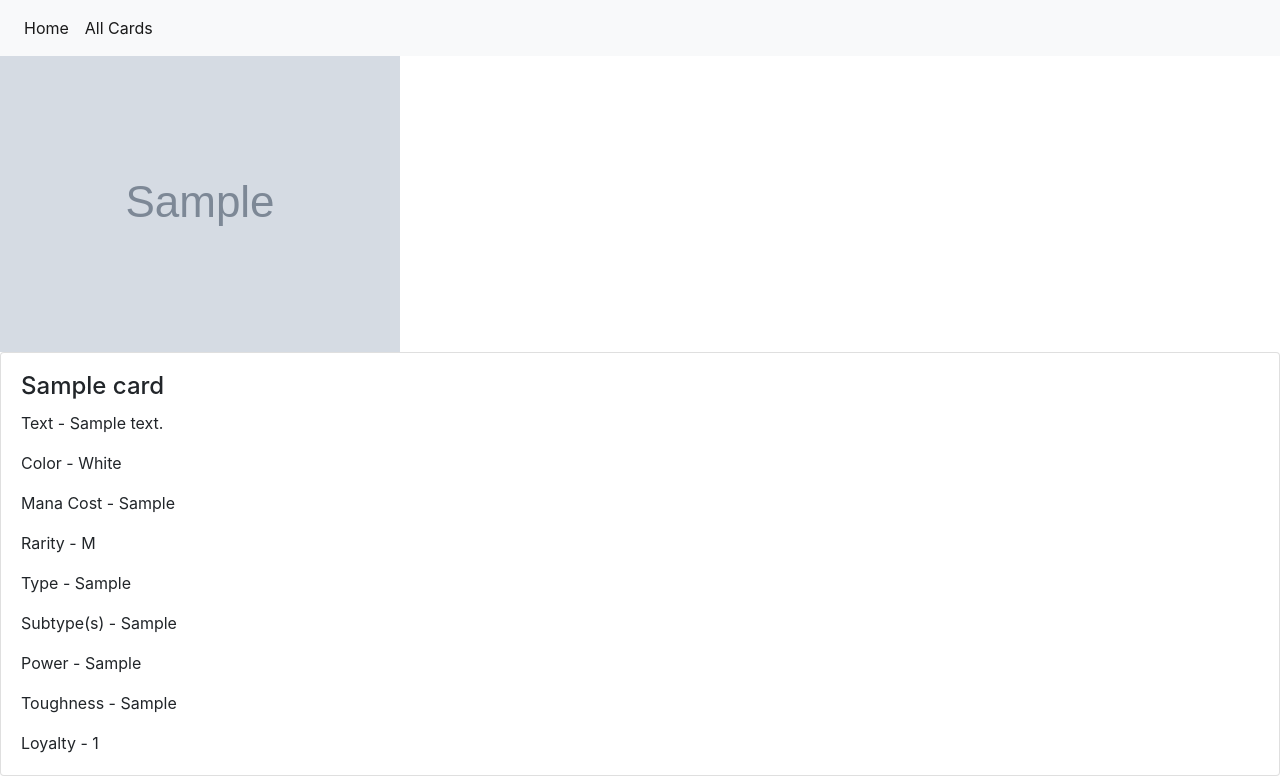
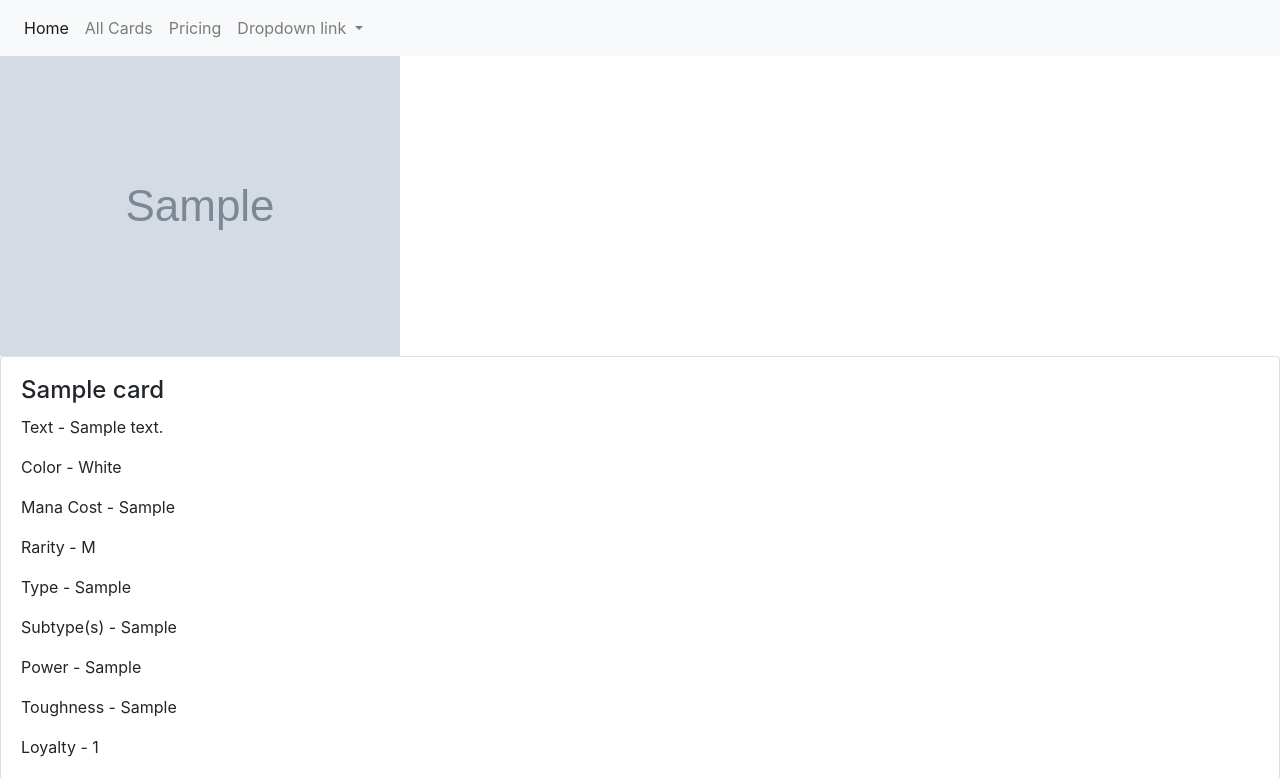
Before and after one commit to maxawolff/mtg-deckbuilder, a Django app: a page that uses deckbuilder/deckbuilder/templates/deckbuilder/base.html in a window 1280 px wide. Shown: the top 779 px of the page. Run offline with Django 3.2, Linux system fonts and the light colour scheme; tables that the repository leaves empty hold one stand-in row (values such as "Sample post"); grey boxes marked "Sample" are stand-in pictures; some libraries are stand-ins or nearby versions.

Commit message:
reworking navbar, added links to home and all cards

```diff
--- a/deckbuilder/deckbuilder/templates/deckbuilder/base.html
+++ b/deckbuilder/deckbuilder/templates/deckbuilder/base.html
@@ -9,7 +9,7 @@
     <script src="https://use.fontawesome.com/df024f486b.js"></script>
   </head>
   <body>
-    <nav class="navbar navbar-expand-lg navbar-light bg-light fixed-top">
+<!--     <nav class="navbar navbar-expand-lg navbar-light bg-light fixed-top">
       <button class="navbar-toggler" type="button" data-toggle="collapse" data-target="#navbarNavAltMarkup" aria-controls="navbarNavAltMarkup" aria-expanded="false" aria-label="Toggle navigation">
         <span class="navbar-toggler-icon"></span>
       </button>
@@ -19,8 +19,35 @@
           <a class="nav-item nav-link active" href="{% url 'all_cards' %}">All Cards<span class="sr-only">(current)</span></a>
         </div>
       </div>
+    </nav> -->
+    <nav class="navbar navbar-expand-lg navbar-light bg-light">
+      <button class="navbar-toggler" type="button" data-toggle="collapse" data-target="#navbarNavDropdown" aria-controls="navbarNavDropdown" aria-expanded="false" aria-label="Toggle navigation">
+        <span class="navbar-toggler-icon"></span>
+      </button>
+      <div class="collapse navbar-collapse" id="navbarNavDropdown">
+        <ul class="navbar-nav">
+          <li class="nav-item active">
+            <a class="nav-link" href="{% url 'homepage'%}">Home <span class="sr-only">(current)</span></a>
+          </li>
+          <li class="nav-item">
+            <a class="nav-link" href="{% url 'all_cards' %}">All Cards</a>
+          </li>
+          <li class="nav-item">
+            <a class="nav-link" href="#">Pricing</a>
+          </li>
+          <li class="nav-item dropdown">
+            <a class="nav-link dropdown-toggle" href="#" id="navbarDropdownMenuLink" data-toggle="dropdown" aria-haspopup="true" aria-expanded="false">
+              Dropdown link
+            </a>
+            <div class="dropdown-menu" aria-labelledby="navbarDropdownMenuLink">
+              <a class="dropdown-item" href="#">Action</a>
+              <a class="dropdown-item" href="#">Another action</a>
+              <a class="dropdown-item" href="#">Something else here</a>
+            </div>
+          </li>
+        </ul>
+      </div>
     </nav>
-    <h1>Test</h1>
     {% block content %}
     {% endblock %}
 
```
Also changed, not shown: deckbuilder/deckbuilder/templates/deckbuilder/home.html (added).
